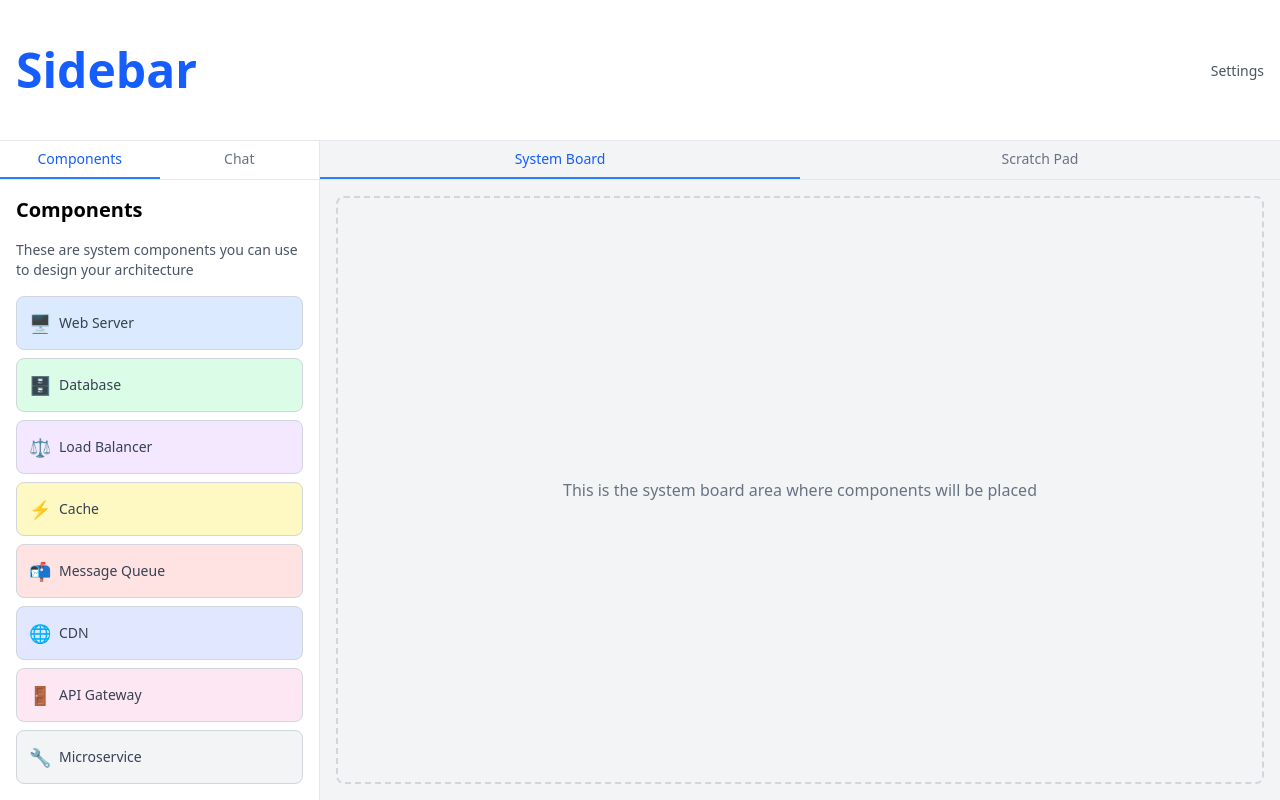
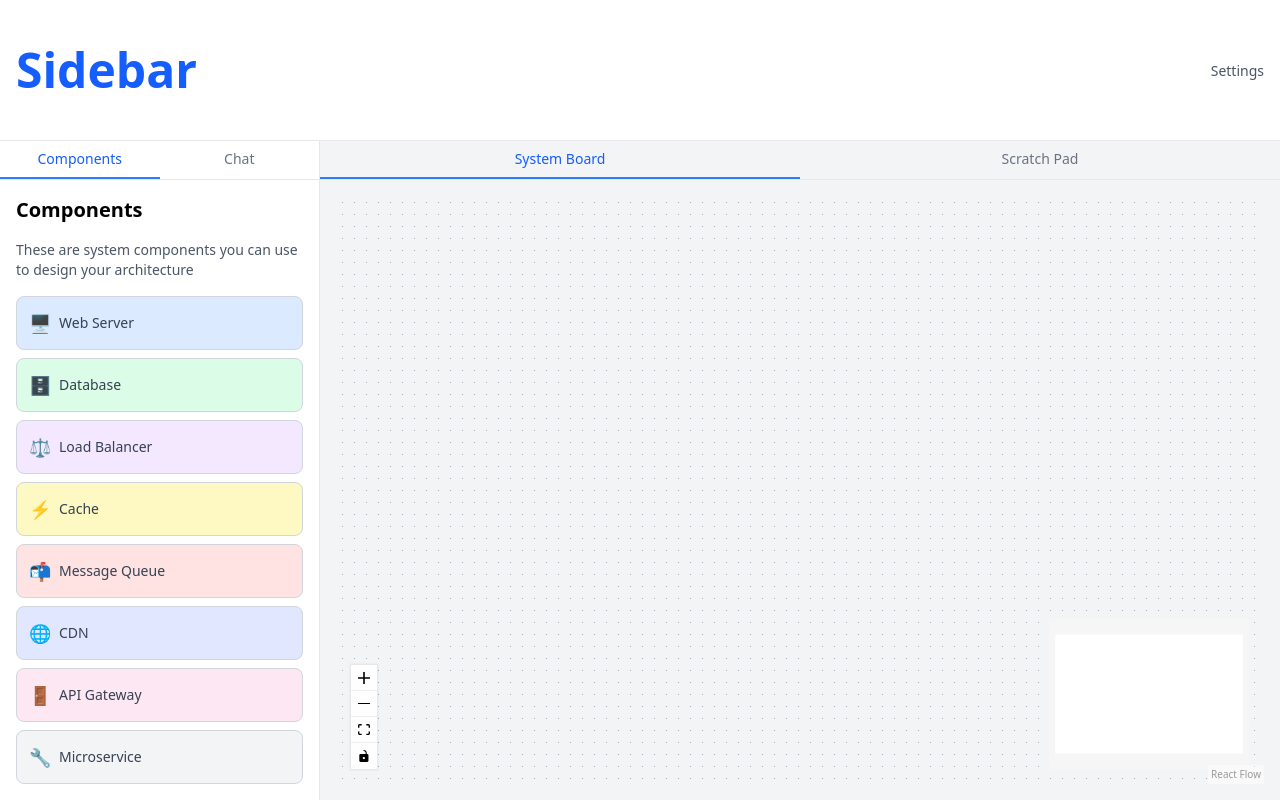
Before and after one commit to user0824/Sidebar, a React (Vite) app: page / in a window 1280 px wide. Built offline with nearby package versions, Linux system fonts and the light colour scheme.

Commit message:
Replace @dnd-kit with @xyflow/react for flow and drag-drop functionality.

```diff
--- a/package.json
+++ b/package.json
@@ -16,9 +16,7 @@
     "preview": "vite preview"
   },
   "dependencies": {
-    "@dnd-kit/core": "^6.3.1",
-    "@dnd-kit/sortable": "^10.0.0",
-    "@dnd-kit/utilities": "^3.2.2",
+    "@xyflow/react": "^12.7.1",
     "react": "^19.1.0",
     "react-dom": "^19.1.0",
     "react-quill-new": "^3.4.6"
--- a/src/App.tsx
+++ b/src/App.tsx
@@ -1,69 +1,13 @@
-import React, { useState } from 'react';
-import { DndContext } from '@dnd-kit/core';
+import React from 'react';
 import Sidebar from './components/Sidebar';
 import Board from './components/Board';
 
-// App will render the sidebar on the left and the board on the right (probably 3/4 of the entire app)
+// App renders the sidebar on the left and the board on the right
 function App() {
-  // create a useState to keep track of placed components on board
-  const [placedComponents, setPlacedComponents] = useState<any[]>([]);
-  // create a handler function to track component being dragged
-  const handleDragEnd = (event: any) => {
-    //the active tracks what we're dragging, and over tracks where we dropped it
-    const { active, over } = event;
-
-    //check to make sure we're in a valid dropzone
-    if (over && over.id === 'system-board') {
-      const component = active.data.current?.component;
-      if (component) {
-        // Get the SystemBoard element to calculate relative position
-        const systemBoardElement = document.querySelector(
-          '.system-board-container'
-        );
-        if (systemBoardElement) {
-          const rect = systemBoardElement.getBoundingClientRect();
-
-          // us the activatorEvent to get the mouse position when it started<-- this right here
-          const mouseX = event.activatorEvent?.clientX || 0;
-          const mouseY = event.activatorEvent?.clientY || 0;
-
-          // Add the delta(amount moved) to get the position for when we dropped the component
-          const finalX = mouseX + (event.delta?.x || 0);
-          const finalY = mouseY + (event.delta?.y || 0);
-
-          // Calculate position relative to SystemBoard
-          // We need to use rect left and top to grab distance from edge of window to edge of system board
-          const relativeX = finalX - rect.left;
-          const relativeY = finalY - rect.top;
-
-          // Add some offset so component doesn't appear under cursor
-          const dropX = Math.max(10, relativeX - 60);
-          const dropY = Math.max(10, relativeY - 20);
-
-          console.log('Final mouse position:', finalX, finalY);
-          console.log('Board rect:', rect.left, rect.top);
-          console.log('Relative position:', relativeX, relativeY);
-          console.log('Component will be placed at:', dropX, dropY);
-
-          const newComponent = {
-            ...component,
-            uniqueId: `${component.id}-${Date.now()}`,
-            x: dropX,
-            y: dropY,
-          };
-          setPlacedComponents((prev) => [...prev, newComponent]);
-        }
-      }
-    }
-  };
-  //ensure that component is dropped on a valid dropzone
   return (
-    <DndContext onDragEnd={handleDragEnd}>
     <div className='flex flex-col h-screen bg-gray-100 game-container'>
       <header className='h-48 bg-white border-b border-gray-200 flex items-center justify-between px-4 app-header'>
-          <div className='font-bold text-5xl text-blue-600 app-name'>
-            Sidebar
-          </div>
+        <div className='font-bold text-5xl text-blue-600 app-name'>Sidebar</div>
         <div className='flex items-center space-x-4 user-controls'>
           <button className='text-gray-600 hover:text-gray-800'>
             <span className='text-sm'>Settings</span>
@@ -76,11 +20,10 @@ function App() {
           <Sidebar />
         </div>
         <div className='w-3/4 board-border'>
-            <Board placedComponents={placedComponents} />
+          <Board />
         </div>
       </div>
     </div>
-    </DndContext>
   );
 }
 export default App;
--- a/src/components/Board.tsx
+++ b/src/components/Board.tsx
@@ -1,15 +1,35 @@
 import React, { useState } from 'react';
-import SystemBoard from './SystemBoard';
+import ReactFlowBoard from './ReactFlowBoard';
 import ScratchPad from './ScratchPad';
+import {
+  Node,
+  Edge,
+  addEdge,
+  applyEdgeChanges,
+  applyNodeChanges,
+  EdgeChange,
+  NodeChange,
+  Connection,
+} from '@xyflow/react';
 
-interface BoardProps {
-  placedComponents: any[];
-}
-
-const Board: React.FC<BoardProps> = ({ placedComponents }) => {
+const Board: React.FC = () => {
   const [activeTab, setActiveTab] = useState<'SystemBoard' | 'ScratchPad'>(
     'SystemBoard'
   );
+
+  // Persist nodes/edges across tab switches
+  const [nodes, setNodes] = useState<Node[]>([]);
+  const [edges, setEdges] = useState<Edge[]>([]);
+
+  // Callbacks pulled up so we can pass to child
+  const onNodesChange = (changes: NodeChange[]) =>
+    setNodes((nds) => applyNodeChanges(changes, nds));
+
+  const onEdgesChange = (changes: EdgeChange[]) =>
+    setEdges((eds) => applyEdgeChanges(changes, eds));
+
+  const onConnect = (params: Connection) =>
+    setEdges((eds) => addEdge(params, eds));
 
   return (
     <div className='h-full flex flex-col board-container'>
@@ -45,7 +65,14 @@ const Board: React.FC<BoardProps> = ({ placedComponents }) => {
       {/* Board content container */}
       <div className='flex-1 p-4 overflow-y-auto board-content-container'>
         {activeTab === 'SystemBoard' ? (
-          <SystemBoard placedComponents={placedComponents} />
+          <ReactFlowBoard
+            nodes={nodes}
+            edges={edges}
+            setNodes={setNodes}
+            onNodesChange={onNodesChange}
+            onEdgesChange={onEdgesChange}
+            onConnect={onConnect}
+          />
         ) : (
           <ScratchPad />
         )}
--- a/src/components/ComponentList.tsx
+++ b/src/components/ComponentList.tsx
@@ -1,7 +1,6 @@
 import React from 'react';
-import { useDraggable } from '@dnd-kit/core';
 
-// This si the sample component list. We can add Austins generated custom icons later!
+// This is the sample component list. We can add Austin's generated custom icons later!
 const systemComponents = [
   { id: 'web-server', name: 'Web Server', icon: '🖥️', color: 'bg-blue-100' },
   { id: 'database', name: 'Database', icon: '🗄️', color: 'bg-green-100' },
@@ -27,37 +26,22 @@ interface DraggableComponentProps {
   component: (typeof systemComponents)[0];
 }
 
-const DraggableComponent: React.FC<DraggableComponentProps> = ({
-  component,
-}) => {
-  const { attributes, listeners, setNodeRef, transform, isDragging } =
-    useDraggable({
-      id: component.id,
-      data: {
-        type: 'component',
-        component,
-      },
-    });
+const DraggableComponent: React.FC<DraggableComponentProps> = ({ component }) => {
+  const handleDragStart = (event: React.DragEvent<HTMLDivElement>) => {
+    event.dataTransfer.setData('application/reactflow', JSON.stringify(component));
+    event.dataTransfer.effectAllowed = 'move';
+  };
 
-  // now we need to apply a transform to the component that will follow the drag state
-  const style = transform
-    ? {
-        transform: `translate3d(${transform.x}px, ${transform.y}px, 0)`,
-      }
-    : undefined;
   return (
     <div
-      ref={setNodeRef}
-      style={style}
-      {...listeners}
-      {...attributes}
+      draggable
+      onDragStart={handleDragStart}
       className={`
         ${component.color}
         border border-gray-300 rounded-lg p-3
         flex items-center space-x-2
-        cursor-grab active:cursor-grabbing  // Shows grab cursor
+        cursor-grab active:cursor-grabbing
         hover:shadow-md transition-shadow
-        ${isDragging ? 'opacity-50' : ''}   // Fades while dragging
       `}
     >
       <span className='text-lg'>{component.icon}</span>
--- /dev/null
+++ b/src/components/ReactFlowBoard.tsx
@@ -0,0 +1,120 @@
+// @ts-nocheck
+import React, { useCallback, useRef, useState } from 'react';
+import {
+  ReactFlow,
+  Background,
+  ConnectionLineType,
+  Controls,
+  MiniMap,
+  Node,
+  Edge,
+  NodeChange,
+  EdgeChange,
+  NodeTypes,
+  NodeProps,
+  ReactFlowProvider,
+  ReactFlowInstance,
+  Connection,
+} from '@xyflow/react';
+import '@xyflow/react/dist/style.css';
+
+// Custom node that keeps the emoji + color from the component library
+const CustomNode: React.FC<NodeProps> = ({ data }) => {
+  return (
+    <div
+      className={
+        `${data.color} border border-gray-400 rounded-lg px-3 py-2 shadow-md flex items-center space-x-1`
+      }
+    >
+      <span className='text-sm'>{data.icon}</span>
+      <span className='text-xs font-medium text-gray-700'>{data.name}</span>
+    </div>
+  );
+};
+
+const nodeTypes: NodeTypes = { custom: CustomNode };
+
+interface ReactFlowBoardProps {
+  nodes: Node[];
+  edges: Edge[];
+  setNodes: React.Dispatch<React.SetStateAction<Node[]>>;
+  onNodesChange: (changes: NodeChange[]) => void;
+  onEdgesChange: (changes: EdgeChange[]) => void;
+  onConnect: (params: Connection) => void;
+}
+
+const ReactFlowBoard: React.FC<ReactFlowBoardProps> = ({
+  nodes,
+  edges,
+  setNodes,
+  onNodesChange,
+  onEdgesChange,
+  onConnect,
+}) => {
+  const reactFlowWrapper = useRef<HTMLDivElement>(null);
+  const [reactFlowInstance, setReactFlowInstance] =
+    useState<ReactFlowInstance | null>(null);
+
+  const onDragOver = useCallback((event: React.DragEvent) => {
+    event.preventDefault();
+    event.dataTransfer.dropEffect = 'move';
+  }, []);
+
+  const onDrop = useCallback(
+    (event: React.DragEvent) => {
+      event.preventDefault();
+
+      if (!reactFlowWrapper.current || !reactFlowInstance) return;
+
+      const data = event.dataTransfer.getData('application/reactflow');
+      if (!data) return;
+
+      const component = JSON.parse(data);
+
+      // position in React Flow coordinate system (provide screen coords directly)
+      const position = reactFlowInstance.screenToFlowPosition({
+        x: event.clientX,
+        y: event.clientY,
+      });
+
+      const newNode: Node = {
+        id: `${component.id}-${Date.now()}`,
+        type: 'custom',
+        position,
+        data: {
+          name: component.name,
+          icon: component.icon,
+          color: component.color,
+        },
+      };
+
+      setNodes((nds) => nds.concat(newNode));
+    },
+    [reactFlowInstance]
+  );
+
+  return (
+    <ReactFlowProvider>
+      <div className='h-full w-full' ref={reactFlowWrapper}>
+        <ReactFlow
+          nodes={nodes}
+          edges={edges}
+          onNodesChange={onNodesChange}
+          onEdgesChange={onEdgesChange}
+          onConnect={onConnect}
+          onInit={setReactFlowInstance}
+          onDrop={onDrop}
+          onDragOver={onDragOver}
+          nodeTypes={nodeTypes}
+          connectionLineType={ConnectionLineType.SmoothStep}
+        >
+          <MiniMap />
+          <Controls />
+          <Background gap={12} size={1} />
+        </ReactFlow>
+      </div>
+    </ReactFlowProvider>
+  );
+};
+
+export default ReactFlowBoard;
--- a/src/components/SystemBoard.tsx
+++ b/src/components/SystemBoard.tsx
@@ -1,3 +1,4 @@
+// @ts-nocheck -- legacy file kept for reference, not part of active build
 import React from 'react';
 import { useDroppable } from '@dnd-kit/core';
 
```
Also changed, not shown: 1 other file (tests, documents, lock files or other folders). Lines whose indentation alone changed are shown as unchanged.
